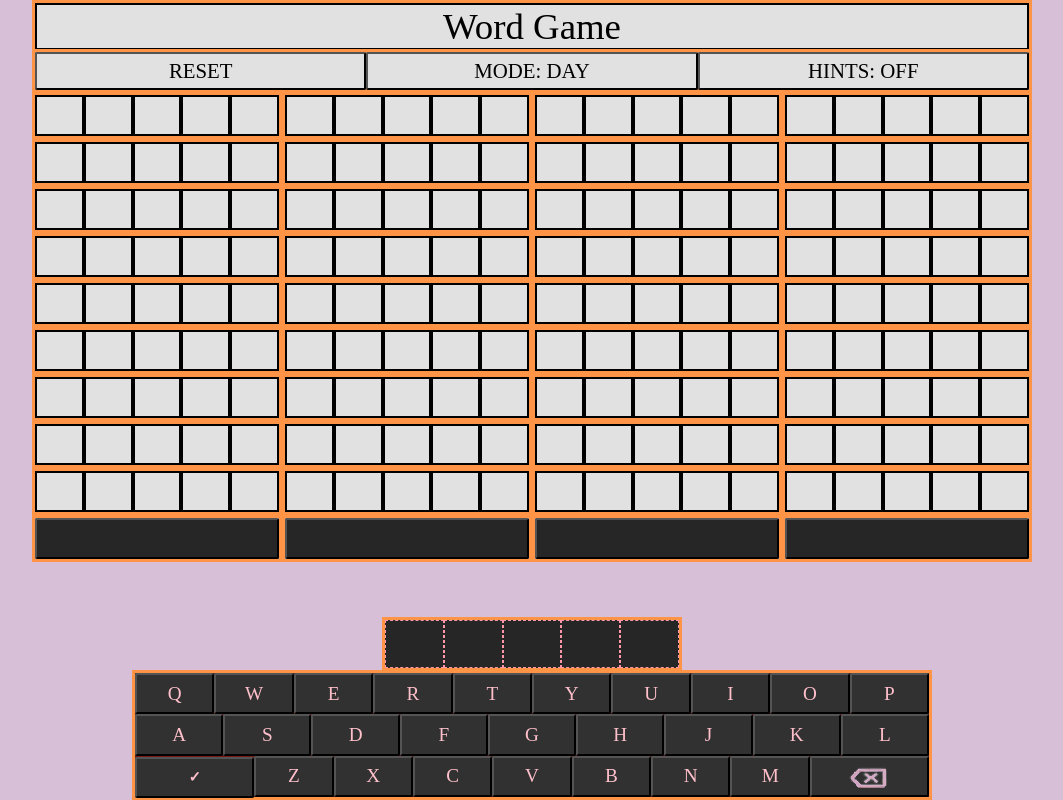
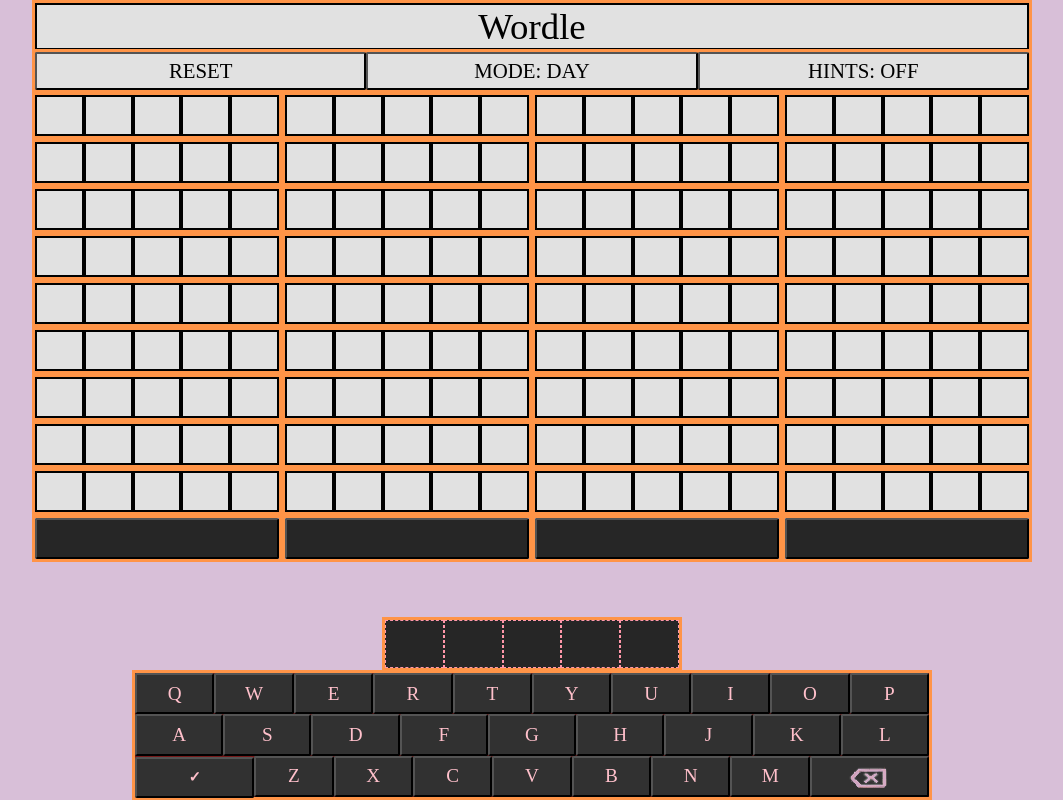
Before and after one commit to ajbarga/word-game, a React (Create React App) app: page / in a window 1280 px wide. Shown: the whole page, without its empty margins (108-1171 px from the left). Built offline with nearby package versions, Linux system fonts and the light colour scheme.

Commit message:
Update text for clarity

```diff
--- a/src/App.tsx
+++ b/src/App.tsx
@@ -88,7 +88,7 @@ class WordGameApp extends Component<{}, WordGameProps>
         return (
             <div className={'appBox'}>
                 <div className={'container headerBox'}>
-                    <p className={'titleBox'} id={this.state.responseColor}>Word Game</p>
+                    <p className={'titleBox'} id={this.state.responseColor}>Wordle</p>
                 </div>
                 <HeaderButtons reset={() => this.reset()} updateHintState={() => this.swapHintState()} hints={this.state.hints}/>
                 <GameBox rows={this.state.rows} colors={this.state.colors}
```
